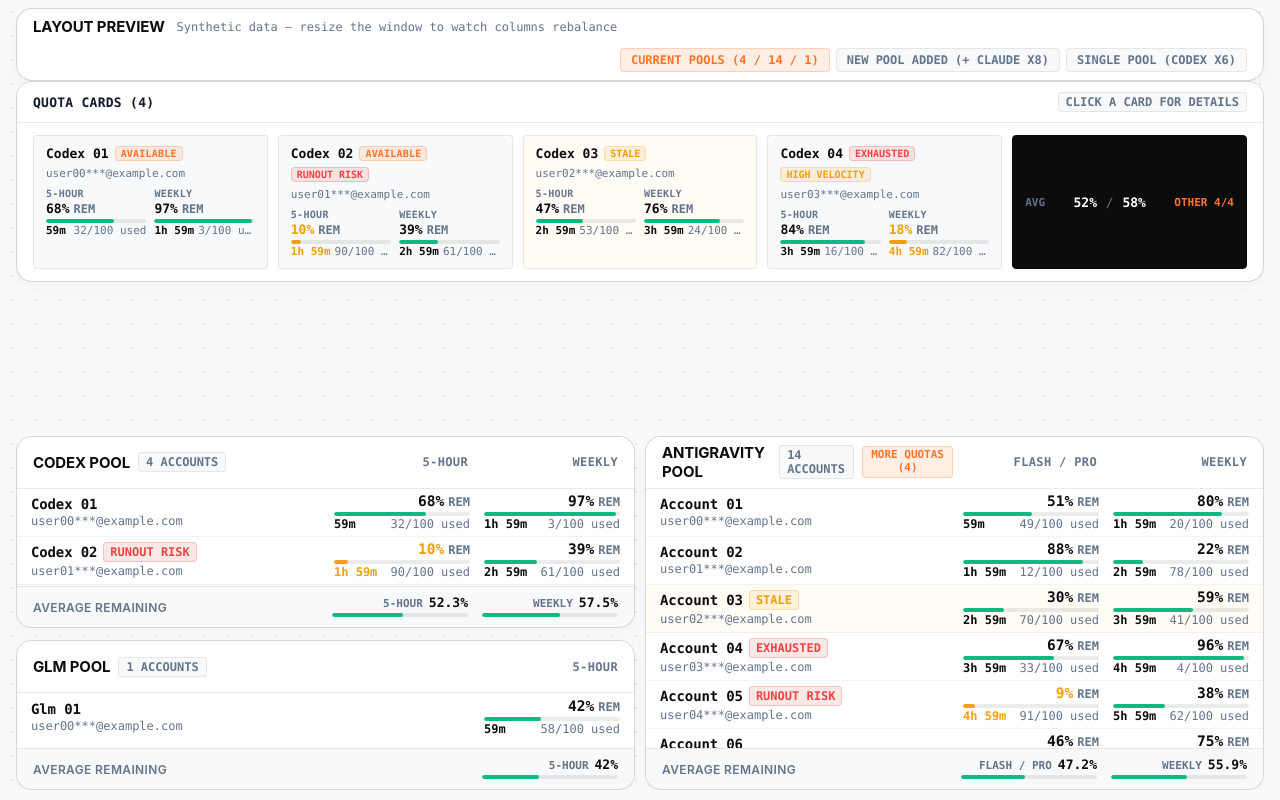
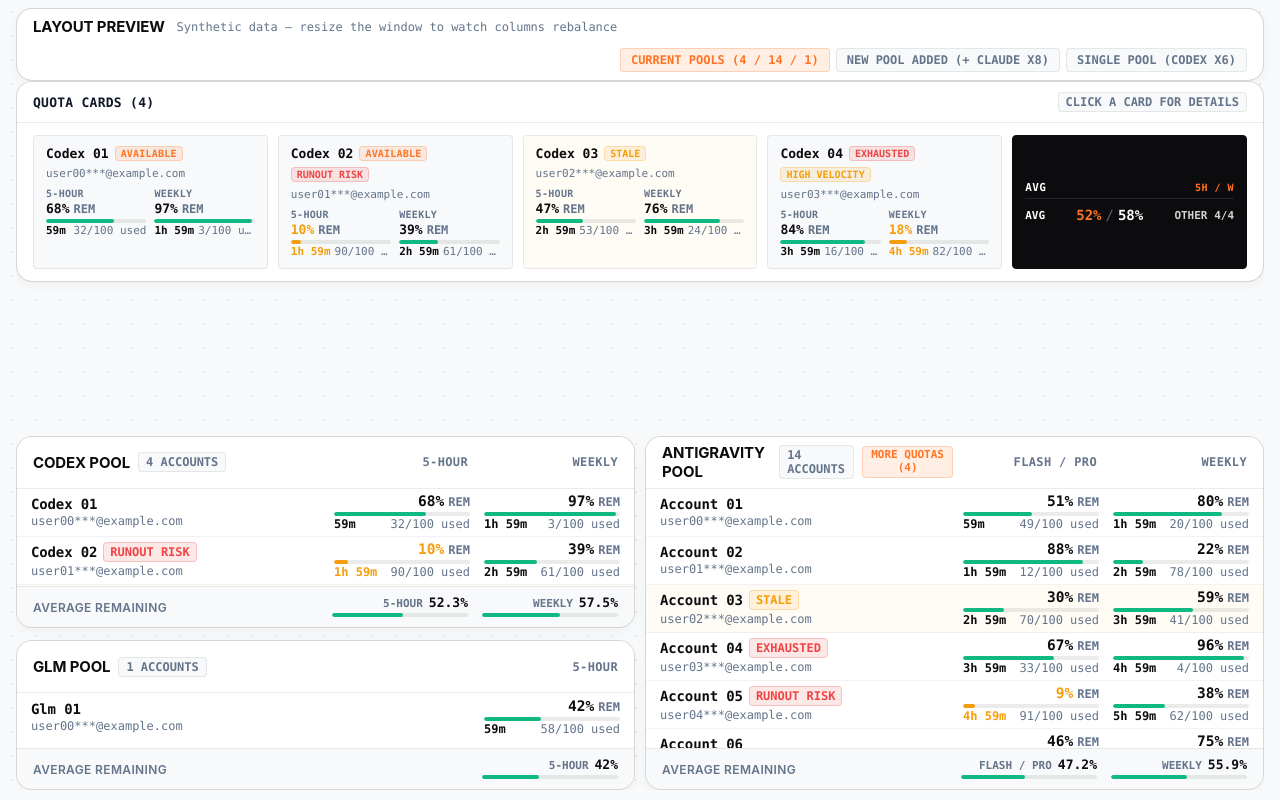
Before and after one commit to muvxlc/9router-quota-dashboard, a Next.js app: page /layout-preview in a window 1280 px wide. Built offline with nearby package versions, Linux system fonts and the light colour scheme.

Commit message:
feat(quota-cards): restore original dark/orange AVG palette and add 5H / W header

```diff
--- a/app/components/QuotaCards.js
+++ b/app/components/QuotaCards.js
@@ -135,6 +135,10 @@ export default function QuotaCards({ accounts = [], onSelectAccount = () => {} }
         })}
 
         <div className="quota-card quota-card-summary" aria-label="Average remaining quota across listed accounts">
+          <div className="quota-card-summary-header">
+            <span className="summary-header-label">AVG</span>
+            <span className="summary-header-cols">5H / W</span>
+          </div>
           <div className="quota-card-summary-lines">
             {providerSummaries.map((ps) => (
               <div
@@ -145,7 +149,9 @@ export default function QuotaCards({ accounts = [], onSelectAccount = () => {} }
               >
                 <span className="summary-line-prefix">AVG</span>
                 <span className="summary-line-values">
-                  {ps.val5h} <span className="summary-line-sep">/</span> {ps.valWeekly}
+                  <span className="summary-val-5h">{ps.val5h}</span>
+                  <span className="summary-line-sep">/</span>
+                  <span className="summary-val-w">{ps.valWeekly}</span>
                 </span>
                 <span className="summary-line-provider">
                   {ps.label} {ps.count}/{ps.total}
--- a/app/styles/cards.css
+++ b/app/styles/cards.css
@@ -271,7 +271,7 @@
   background: var(--theme-dark);
   border-color: var(--theme-dark);
   cursor: default;
-  gap: 8px;
+  gap: 6px;
   min-width: 0;
   justify-content: center;
 }
@@ -279,10 +279,34 @@
   border-color: var(--theme-dark);
   background: var(--theme-dark);
 }
+.quota-card-summary-header {
+  display: flex;
+  align-items: center;
+  justify-content: space-between;
+  padding-bottom: 4px;
+  border-bottom: 1px solid rgba(255, 255, 255, 0.1);
+  margin-bottom: 2px;
+}
+.summary-header-label {
+  font-family: var(--font-mono);
+  font-size: 11px;
+  font-weight: 700;
+  color: #fff;
+  letter-spacing: 0.04em;
+  text-transform: uppercase;
+}
+.summary-header-cols {
+  font-family: var(--font-mono);
+  font-size: 10px;
+  font-weight: 700;
+  color: var(--theme-orange);
+  letter-spacing: 0.05em;
+  text-transform: uppercase;
+}
 .quota-card-summary-lines {
   display: flex;
   flex-direction: column;
-  gap: 8px;
+  gap: 6px;
   width: 100%;
 }
 .quota-card-summary-line {
@@ -298,22 +322,29 @@
 .summary-line-prefix {
   font-weight: 700;
   font-size: 11px;
-  color: var(--theme-text-muted);
+  color: #fff;
   text-transform: uppercase;
 }
 .summary-line-values {
   font-weight: 700;
-  font-size: 13px;
-  color: #fff;
+  font-size: 14px;
+  display: inline-flex;
+  align-items: baseline;
+  gap: 4px;
+}
+.summary-val-5h {
+  color: var(--theme-orange);
 }
 .summary-line-sep {
-  color: rgba(255, 255, 255, 0.4);
+  color: rgba(255, 255, 255, 0.35);
   font-weight: 400;
-  margin: 0 1px;
+}
+.summary-val-w {
+  color: #fff;
 }
 .summary-line-provider {
   font-size: 11px;
   font-weight: 600;
-  color: var(--theme-orange);
+  color: rgba(255, 255, 255, 0.82);
   text-transform: uppercase;
 }
```
Also changed, not shown: 1 other file (tests, documents, lock files or other folders).
